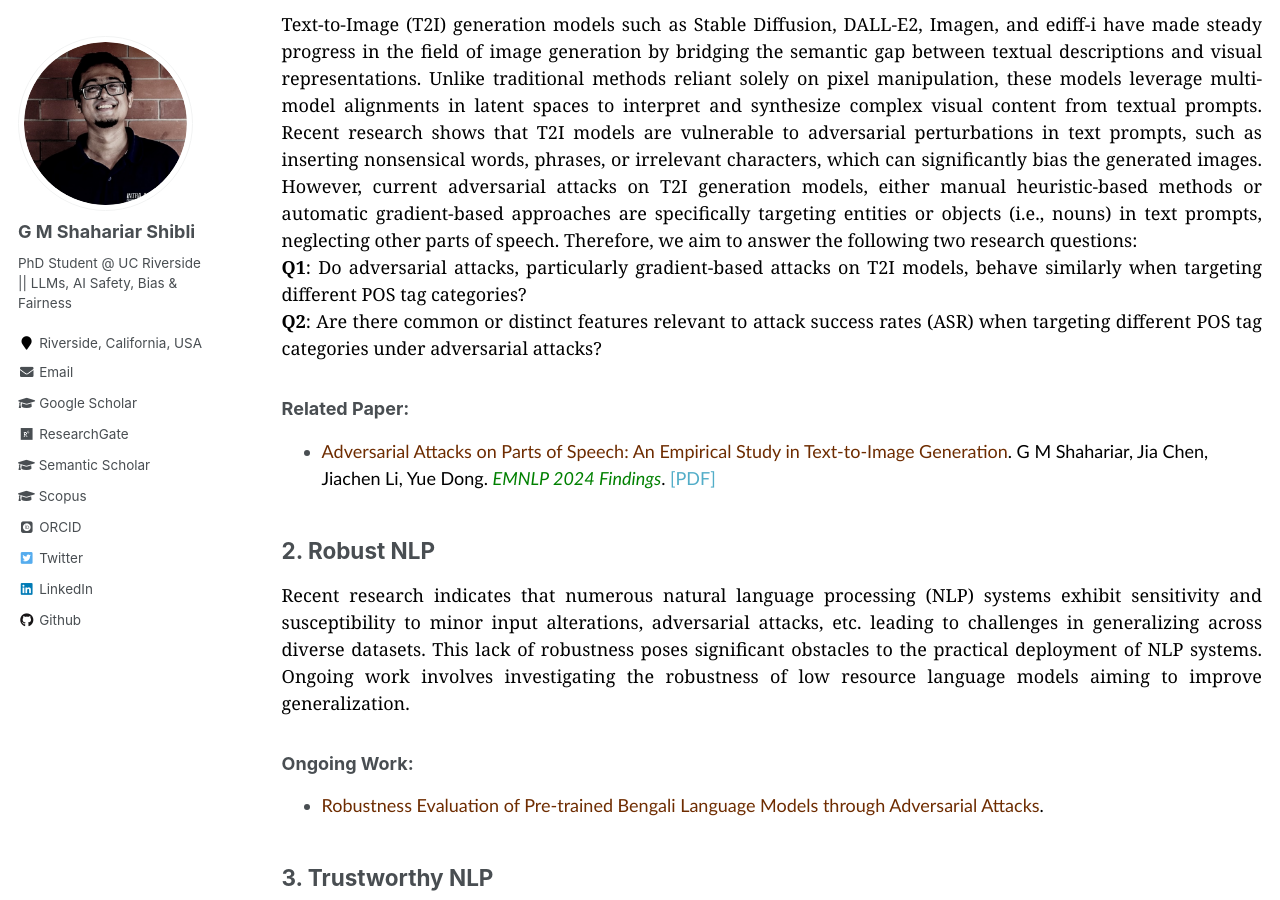
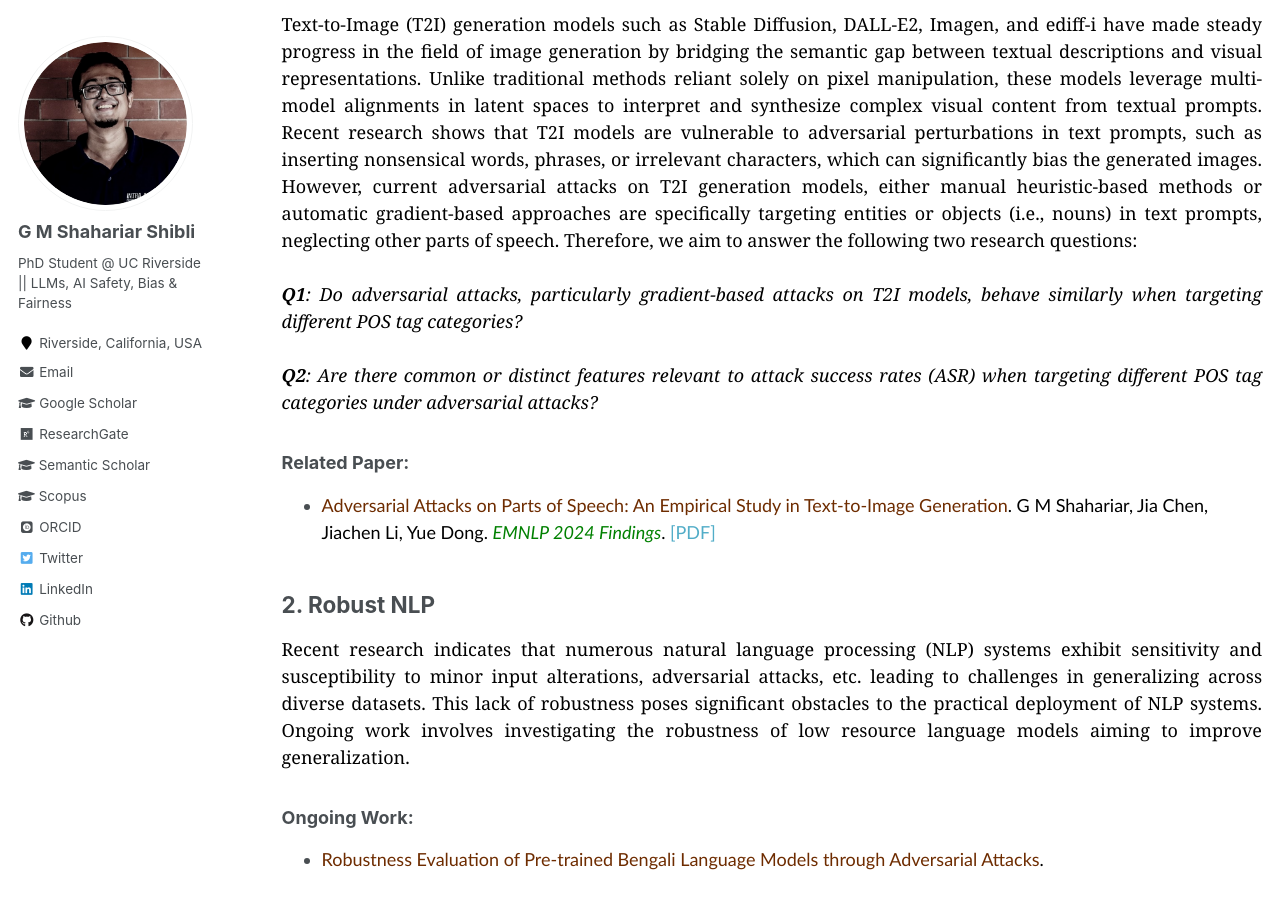
Before and after one commit to shahariar-shibli/shahariar-shibli.github.io, a Jekyll site: the page built from _pages/research.md, in a window 1280 px wide and 900 px high, scrolled down 351 px. Built offline with Jekyll 4.4.1, drawn with Linux system fonts in a browser that asks for light colours; some web fonts are replaced.

```diff
--- a/_pages/research.md
+++ b/_pages/research.md
@@ -21,10 +21,10 @@ content from textual prompts. Recent research shows that T2I models are vulnerab
 in text prompts, such as inserting nonsensical words, phrases, or irrelevant characters, which can significantly
 bias the generated images. However, current adversarial attacks on T2I generation models, either manual
 heuristic-based methods or automatic gradient-based approaches are specifically targeting entities or objects
-(i.e., nouns) in text prompts, neglecting other parts of speech. Therefore, we aim to answer the following two research questions: <br/>
+(i.e., nouns) in text prompts, neglecting other parts of speech. Therefore, we aim to answer the following two research questions: <br/><br/>
 
-<strong>Q1</strong>: Do adversarial attacks, particularly gradient-based attacks on T2I models, behave similarly when targeting different POS tag categories? <br/>
-<strong>Q2</strong>: Are there common or distinct features relevant to attack success rates (ASR) when targeting different POS tag categories under adversarial attacks?
+<em><strong>Q1</strong>: Do adversarial attacks, particularly gradient-based attacks on T2I models, behave similarly when targeting different POS tag categories?</em> <br/><br/>
+<em><strong>Q2</strong>: Are there common or distinct features relevant to attack success rates (ASR) when targeting different POS tag categories under adversarial attacks?</em>
 </p>
 
 ### Related Paper:
```
